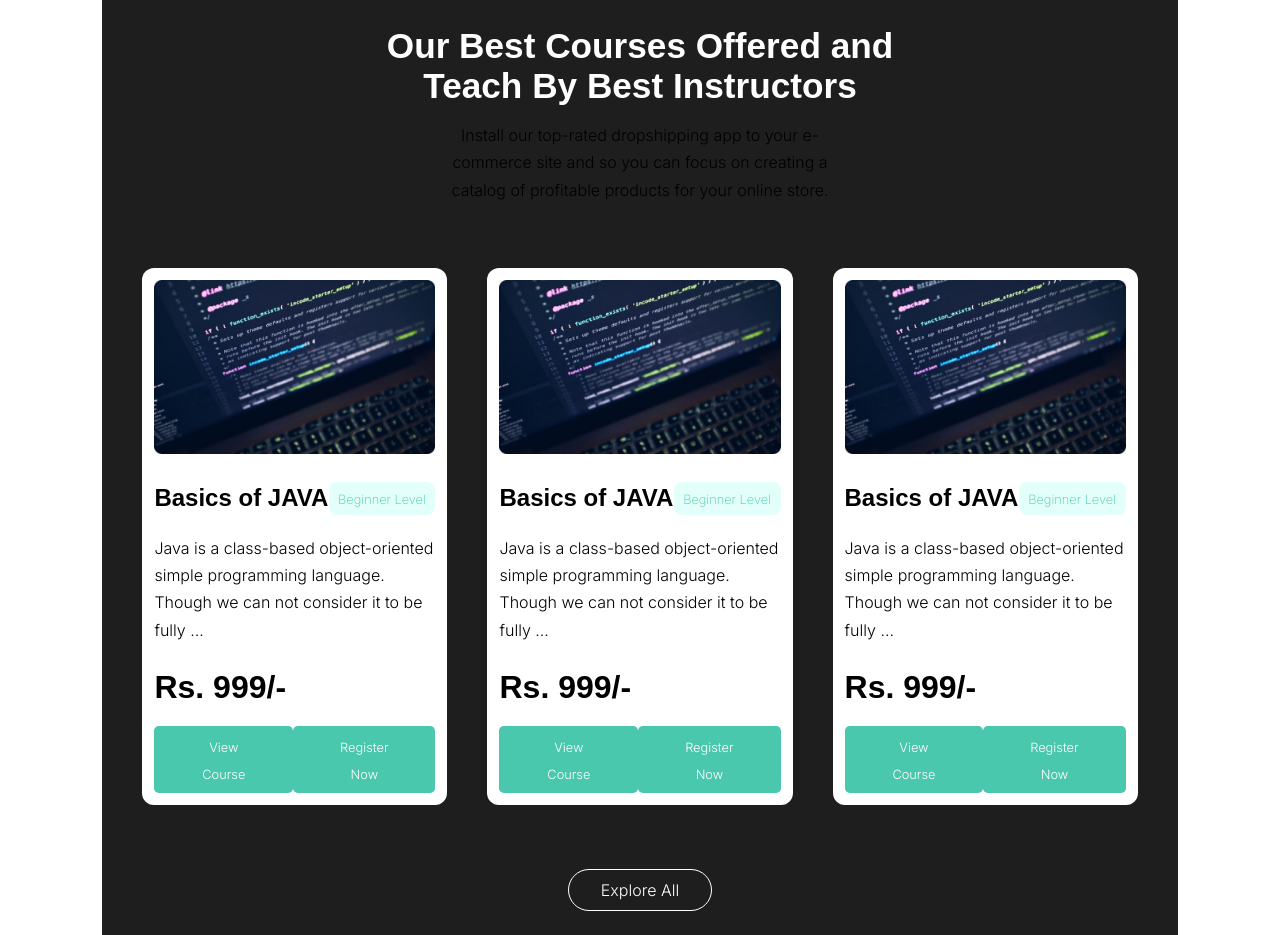
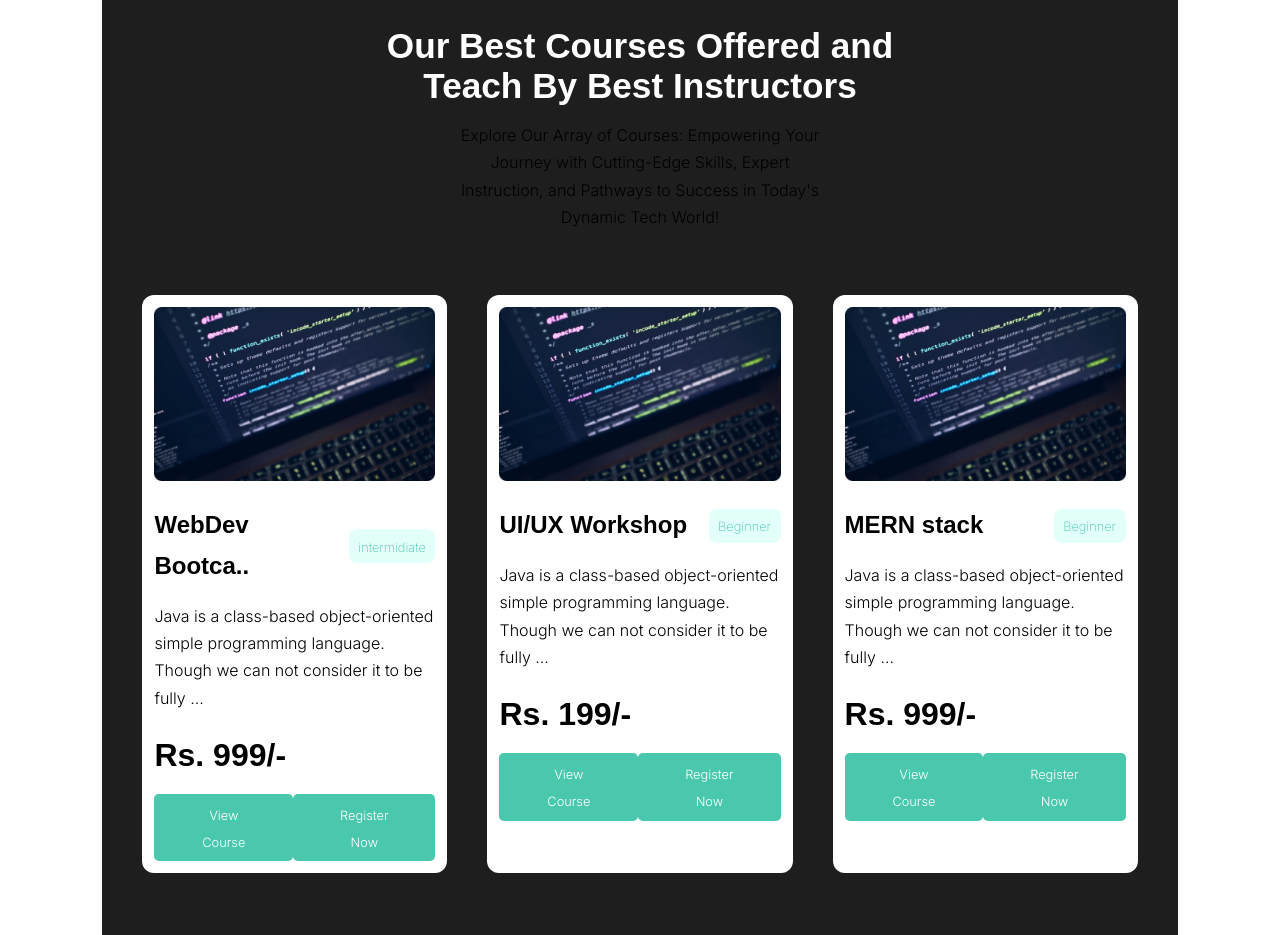
Before and after one commit to Ayuxh-Pratap/indilearn, a Next.js app: page /courseDetail in a window 1280 px wide. Shown: the part 1286-2221 px from the top of the page. Built offline with nearby package versions, Linux system fonts and the light colour scheme.

Commit message:
course config

```diff
--- a/components/Courses.jsx
+++ b/components/Courses.jsx
@@ -9,8 +9,8 @@ const Courses = () => {
         {
             id: 1,
             img: "course_img.jpg",
-            name: "Basics of JAVA",
-            level: "Beginner Level",
+            name: "WebDev Bootca..",
+            level: "intermidiate",
             des: "Java is a class-based object-oriented simple programming language. Though we can not consider it to be fully ... ",
             price: "Rs. 999/-",
             bagicon: <RiShoppingBag3Fill />,
@@ -21,10 +21,10 @@ const Courses = () => {
         {
             id: 2,
             img: "course_img.jpg",
-            name: "Basics of JAVA",
-            level: "Beginner Level",
+            name: "UI/UX Workshop",
+            level: "Beginner",
             des: "Java is a class-based object-oriented simple programming language. Though we can not consider it to be fully ... ",
-            price: "Rs. 999/-",
+            price: "Rs. 199/-",
             bagicon: <RiShoppingBag3Fill />,
             heart: <FaHeart />,
             tag: "View Course",
@@ -33,8 +33,8 @@ const Courses = () => {
         {
             id: 3,
             img: "course_img.jpg",
-            name: "Basics of JAVA",
-            level: "Beginner Level",
+            name: "MERN stack",
+            level: "Beginner",
             des: "Java is a class-based object-oriented simple programming language. Though we can not consider it to be fully ... ",
             price: "Rs. 999/-",
             bagicon: <RiShoppingBag3Fill />,
@@ -49,7 +49,7 @@ const Courses = () => {
             <div className='mb-16 px-10'>
                 <h2>Our Courses</h2>
                 <h3 className='text-white center lg:w-[35rem] mb-4'>Our Best Courses Offered and Teach By Best Instructors</h3>
-                <p className='center lg:w-[30vw]'>Install our top-rated dropshipping app to your e-commerce site and so you can focus on creating a catalog of profitable products for your online store.</p>
+                <p className='center lg:w-[30vw]'>Explore Our Array of Courses: Empowering Your Journey with Cutting-Edge Skills, Expert Instruction, and Pathways to Success in Today's Dynamic Tech World!</p>
             </div>
             <div className='flex justify-center mb-16 px-10 lg:flex-row gap-10 flex-col'>
                 {
@@ -71,7 +71,7 @@ const Courses = () => {
                 }
             </div>
             <div className='flex items-center gap-4 justify-center'>
-            <button className='group btn round white'><a href="/courses" className='text-white group-hover:text-black'><p>Explore All</p></a></button>
+            <button className='group btn round white hover:cursor-not-allowed'><a className='text-white group-hover:text-black'><p>Explore All</p></a></button>
             </div>
         </section>
     )
--- a/components/Instructors.jsx
+++ b/components/Instructors.jsx
@@ -18,8 +18,8 @@ const Instructors = () => {
             id: 1,
             dp: "Avatar.jpg",
             name: "Ganesh Pr Singh",
-            post: "Application Support Analyst Lead",
-            des: "Former co-founder of Opendoor. Early staff at Spotify and Clearbit.",
+            post: "FullStack - AI/ML",
+            des: "Fullstack Developer crafting AI and ML solutions with precision.",
             twiicon: <FaLinkedin />,
             linicon: <FaTwitter />,
             tag: "Learn More"
@@ -27,9 +27,9 @@ const Instructors = () => {
         {
             id: 2,
             dp: "Avatar.jpg",
-            name: "Ganesh Pr Singh",
-            post: "Application Support Analyst Lead",
-            des: "Former co-founder of Opendoor. Early staff at Spotify and Clearbit.",
+            name: "Yuvraj Singh",
+            post: "App Dev / Java Dev",
+            des: "Backend Guru, building seamless apps with expert backend prowess",
             twiicon: <FaLinkedin />,
             linicon: <FaTwitter />,
             tag: "Learn More"
@@ -37,9 +37,9 @@ const Instructors = () => {
         {
             id: 3,
             dp: "Avatar.jpg",
-            name: "Ganesh Pr Singh",
-            post: "Application Support Analyst Lead",
-            des: "Former co-founder of Opendoor. Early staff at Spotify and Clearbit.",
+            name: "Saubhagya",
+            post: "Frontend Developer",
+            des: "Frontend Maestro, weaving magic into pixel-perfect user experiences",
             twiicon: <FaLinkedin />,
             linicon: <FaTwitter />,
             tag: "Learn More"
@@ -47,9 +47,9 @@ const Instructors = () => {
         {
             id: 3,
             dp: "Avatar.jpg",
-            name: "Ganesh Pr Singh",
-            post: "Application Support Analyst Lead",
-            des: "Former co-founder of Opendoor. Early staff at Spotify and Clearbit.",
+            name: "Deeptanshu Shukla",
+            post: "Fullstack - AR/VR",
+            des: "XR/VR Innovator, sculpting immersive worlds with cutting-edge technology",
             twiicon: <FaLinkedin />,
             linicon: <FaTwitter />,
             tag: "Learn More"
@@ -61,7 +61,7 @@ const Instructors = () => {
             <div className='text-black mb-16'>
                 <h2>Our Heroes</h2>
                 <h3 className='mb-4'>Meet Our Instructors</h3>
-                <p className='lg:w-[40vw] center'>Install our top-rated dropshipping app to your e-commerce site and so you can focus on creating a catalog of profitable products for your online store.</p>
+                <p className='lg:w-[40vw] center'>Unveiling Our Diverse Team of Visionaries: Inspiring Minds, Shaping Tomorrow's Tech Landscape with Expertise, Innovation, and Passion for Excellence!</p>
             </div>
             <div data-aos="fade-up" data-aos-delay="100" data-aos-duration="1000" className='flex justify-around lg:flex-row flex-col gap-[4rem] mb-16'>
                 {
--- a/components/Services.jsx
+++ b/components/Services.jsx
@@ -33,7 +33,7 @@ const Services = () => {
     ]
     return (
         <section id='services' className='container py-10'>
-            <div className='text-center mb-10'>
+            <div className='text-center mb-14'>
                 <h2>Our Services</h2>
                 <h3 className='lg:w-[60rem] center'>We Put You In TOP 1% With Our Industry Rated Curriculum
                     In Several Fields
@@ -43,7 +43,7 @@ const Services = () => {
                 {
                     serviceItems.map((item, i) => (
                         <div key={i} className='border group shadow-lg rounded-[0.8rem] text-black bg-white p-11 lg:w-[25rem] cursor-pointer hover:bg-teal-400 hover:text-white hover:-translate-y-4 duration-300 transition-all'>
-                            <div className='flex items-center justify-left gap-6 mb-4'>
+                            <div className='flex items-center justify-left gap-6 mb-6'>
                                 <div className=' text-[1.2rem] bg-primary p-3 rounded-md primary'>{item.Icon}</div>
                                 <h4>{item.title}</h4>
                             </div>
--- /dev/null
+++ b/components/courseDetails/Uiworkshop.jsx
@@ -0,0 +1,9 @@
+import React from 'react'
+
+const Uiworkshop = () => {
+  return (
+    <div>Uiworkshop</div>
+  )
+}
+
+export default Uiworkshop
```
